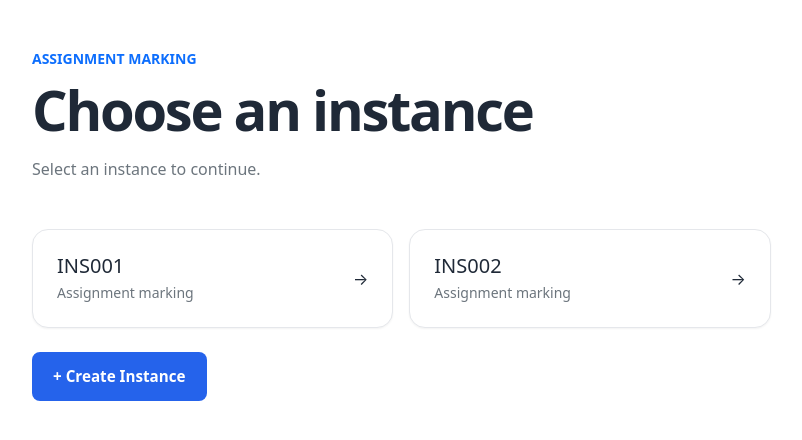
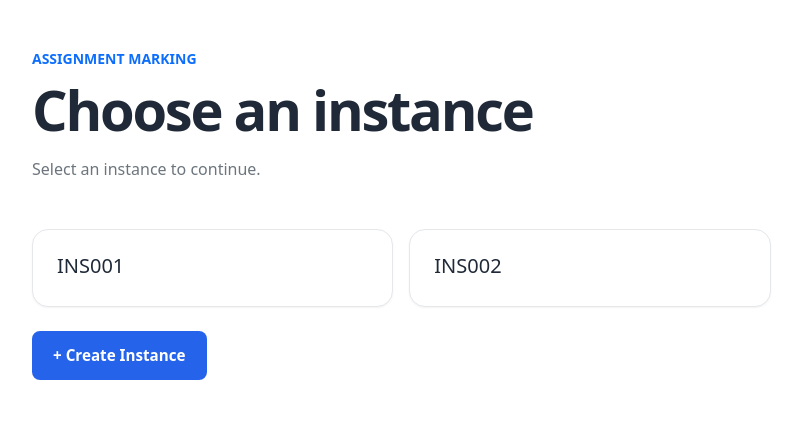
Before and after one commit to ethanvaneyden/TIVIDY, a React (Vite) app in the folder frontend/: page /education/instances in a window 1280 px wide. Shown: the top 440 px of the page, without its empty margins (50-852 px from the left). Built offline with nearby package versions, Linux system fonts and the light colour scheme.

Commit message:
- Updated instance select

```diff
--- a/frontend/src/EducationInstanceSelect.tsx
+++ b/frontend/src/EducationInstanceSelect.tsx
@@ -29,17 +29,8 @@ function EducationInstanceSelect({ ids }: EducationInstanceSelectProps) {
                         <div className="instance-wrapper">
                             <button
                                 type="button"
-                                className="instance-card w-100 d-flex align-items-center gap-3 p-4 text-start"
-                            >
-
-                                <div className="flex-grow-1">
-                                    <h2 className="h5 mb-1">{id}</h2>
-                                    <p className="text-secondary small mb-0">
-                                        Assignment marking
-                                    </p>
-                                </div>
-
-                                <span aria-hidden="true">→</span>
+                                className="instance-card w-100 d-flex align-items-center gap-3 p-4 text-start">
+                                <h2 className="h5 mb-1">{id}</h2>
                             </button>
 
                             <button
```
